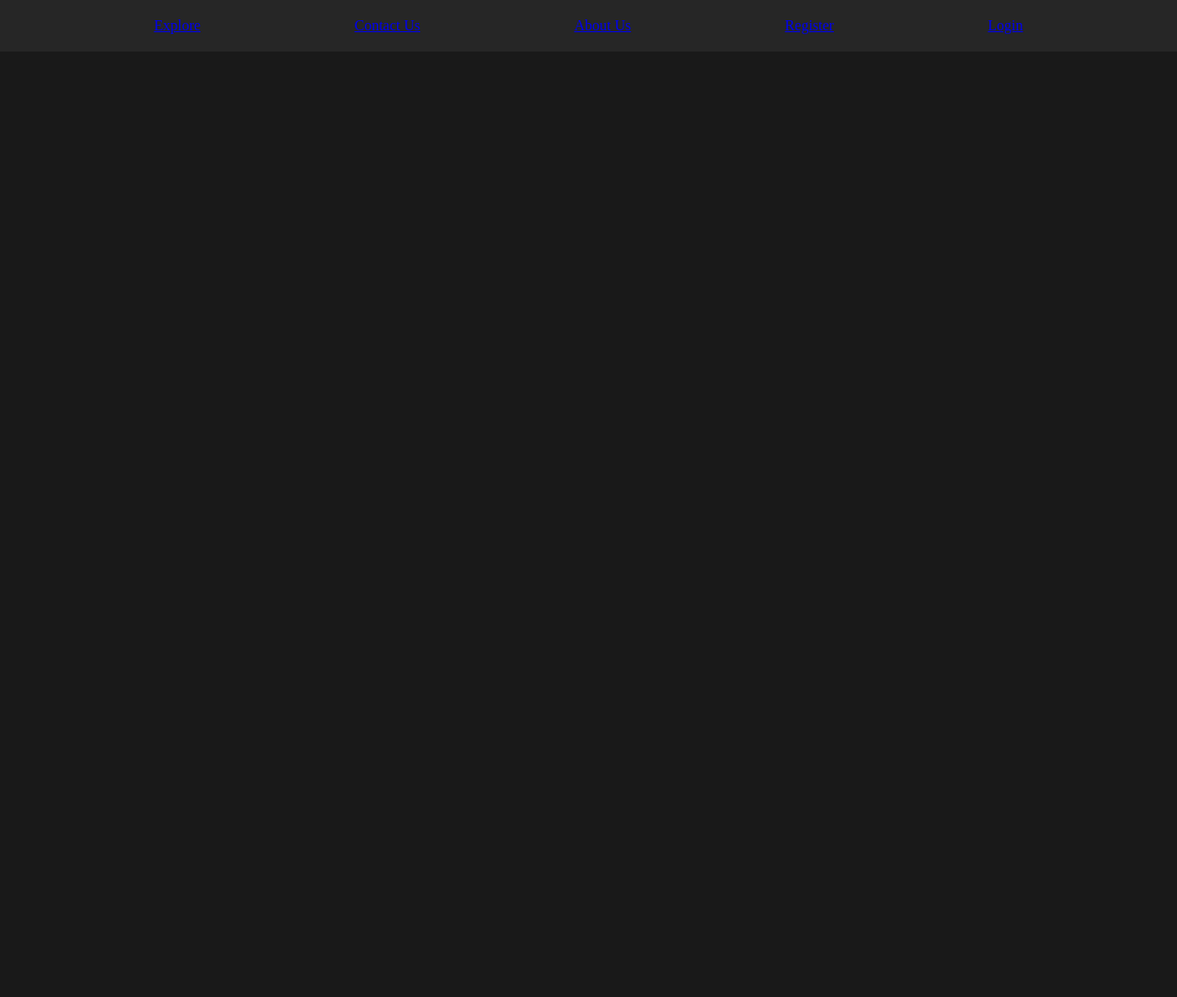
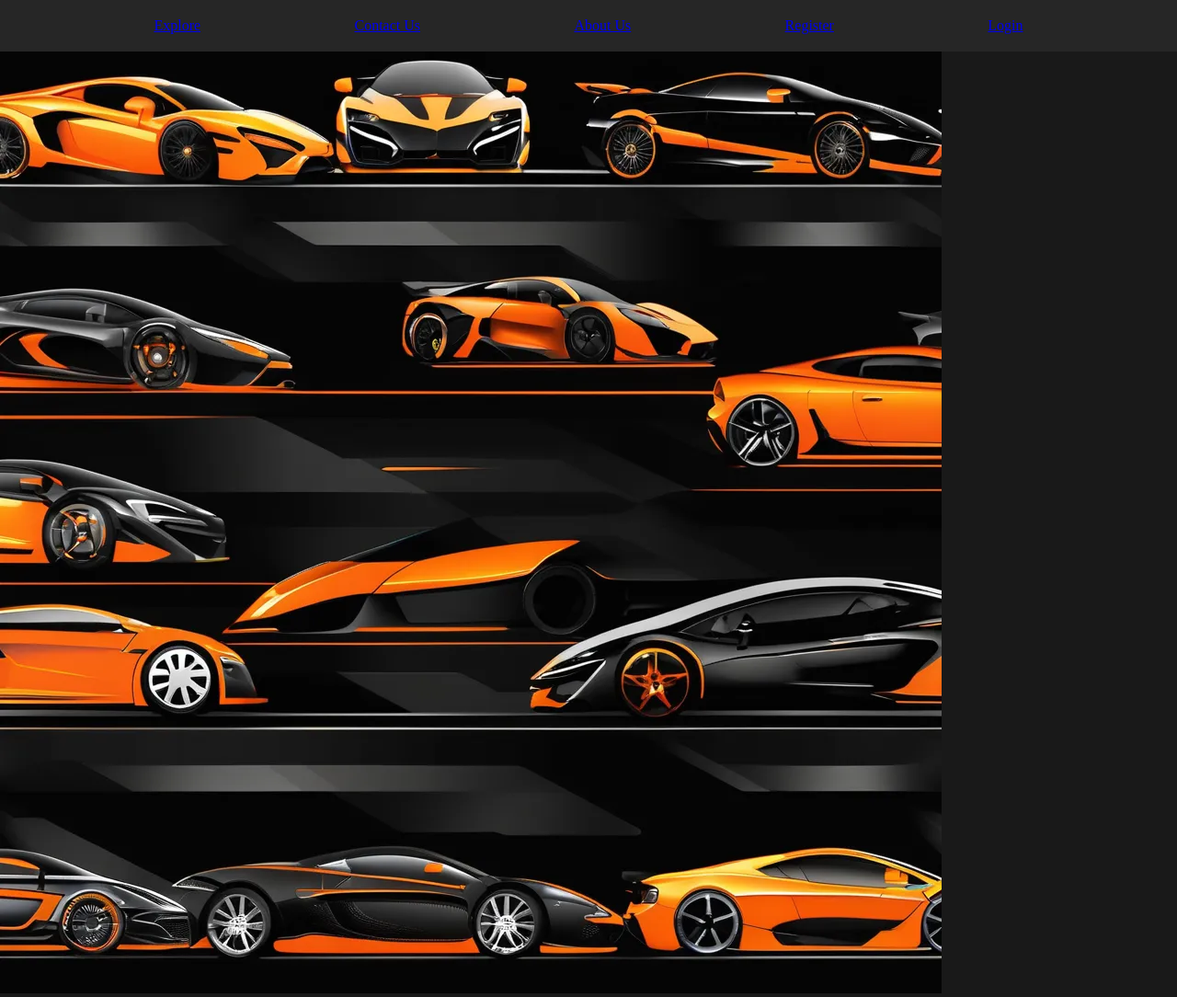
Before and after one commit to spicyyy1/Riders-sales, a PHP site: page / in a window 1280 px wide. Shown: the part 65-1149 px from the top of the page at 92% size. Before the commit the page ends 121 px from the top, so only its background shows below. Run offline with PHP 8.4, Linux system fonts and the light colour scheme.

Commit message:
image index

```diff
--- a/index.html
+++ b/index.html
@@ -20,5 +20,8 @@
         <a href="Register.html">Register</a>
         <a href="Login.html">Login</a>
     </div>
+    <div class="background img">
+        <img src="pixlr-image-generator-eb866e18-58db-4266-b85d-bcb9c8a98888.png" alt="Supercars">
+    </div>
 </body>
 </html>
--- a/style.css
+++ b/style.css
@@ -4,6 +4,7 @@ body{
 }
 .header{
     display: flex;
+    flex-direction: row;
     align-items: center;
     justify-content: space-between;
     background-color: orange;
```
Also changed, not shown: pixlr-image-generator-eb866e18-58db-4266-b85d-bcb9c8a98888.png (added).
